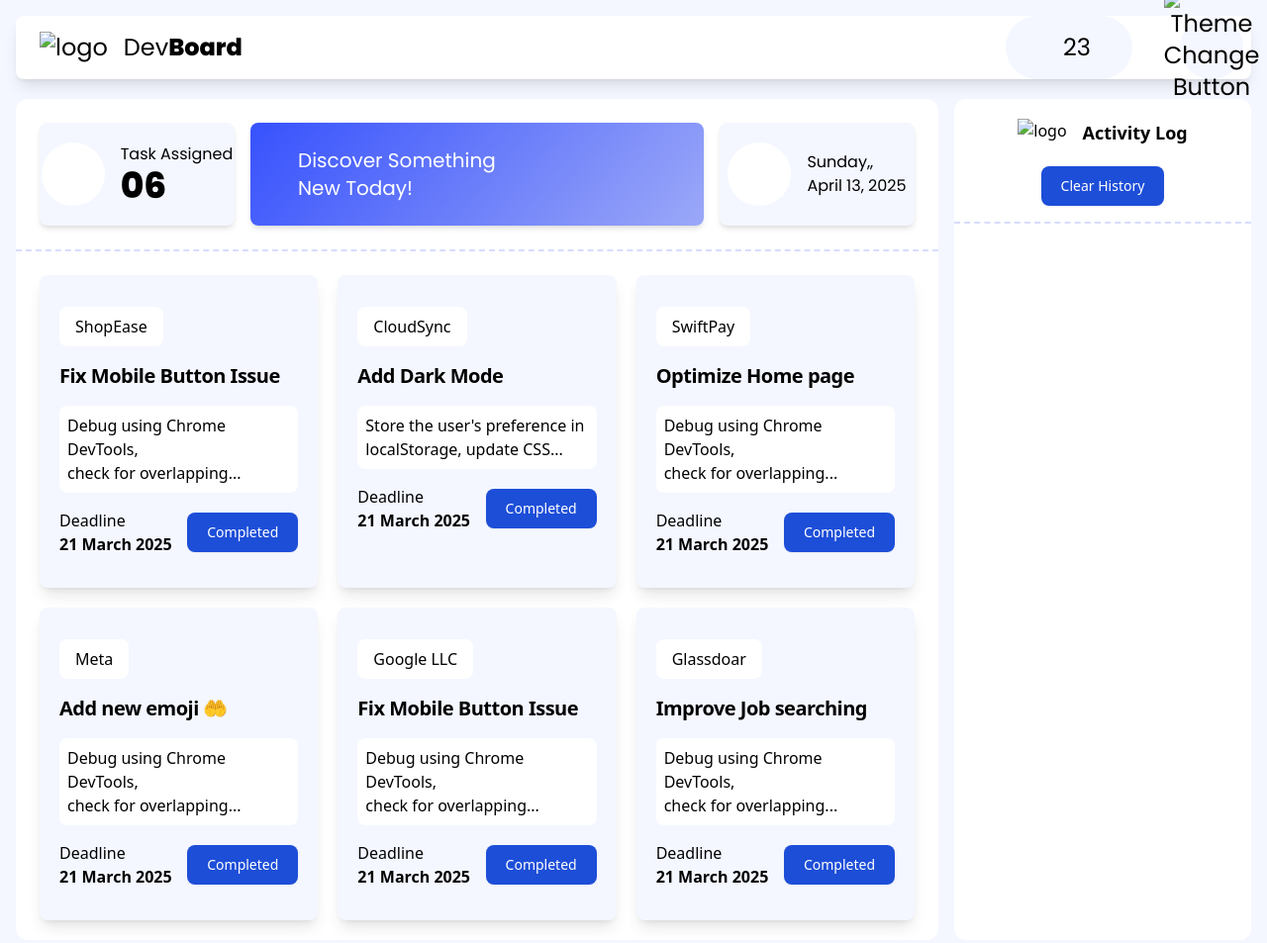
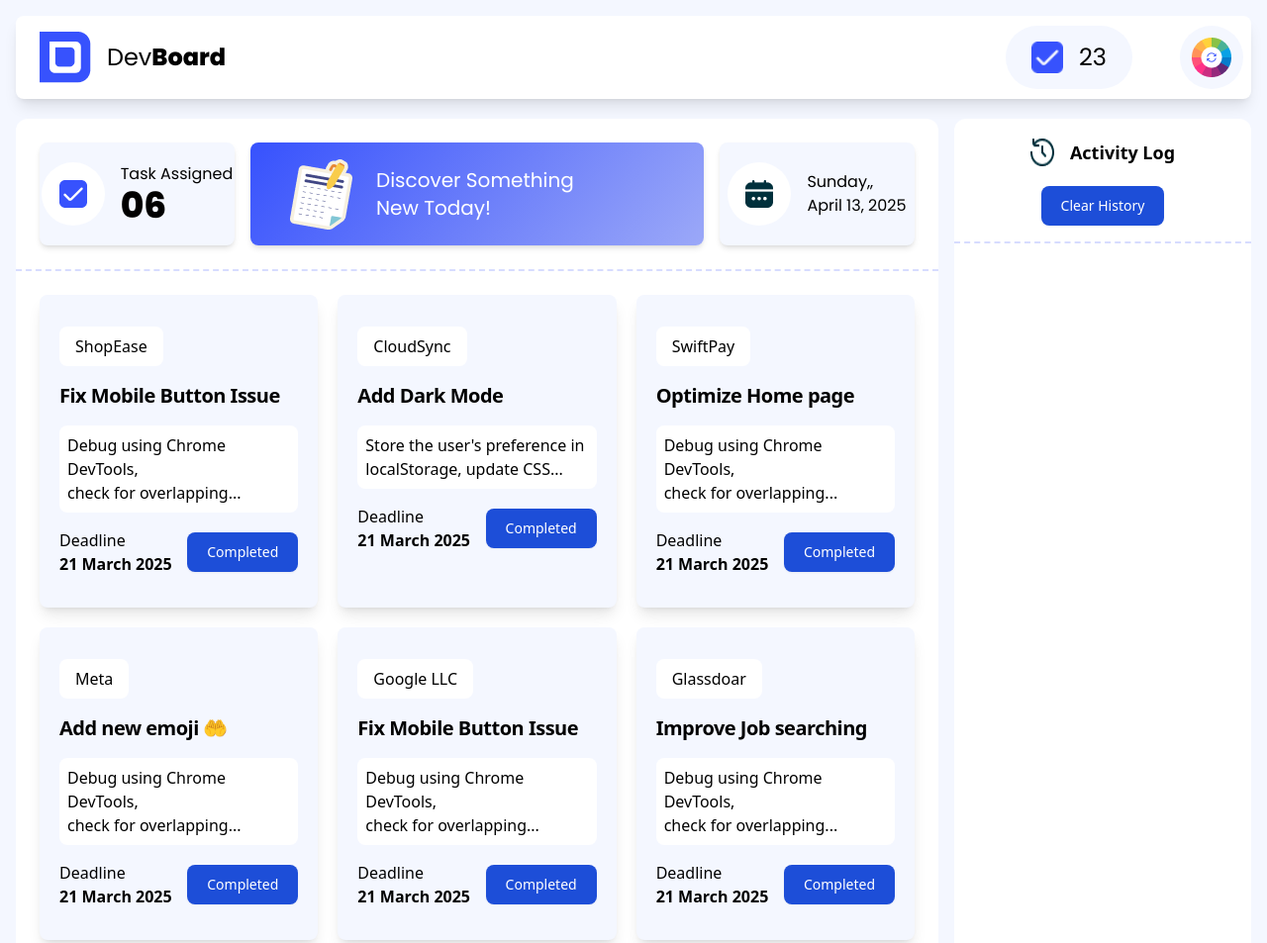
Before and after one commit to jahidshuvo1/My-assignment-5, a plain HTML site: page index.html in a window 1280 px wide. Shown: the top 953 px of the page at 99% size. Drawn offline with nearby package versions, Linux system fonts and the light colour scheme.

Commit message:
assignment 5 done

```diff
--- a/index.html
+++ b/index.html
@@ -17,17 +17,17 @@
         <nav>
             <div class="flex justify-between px-2  text-2xl bg-[#FFFFFF] mt-4 rounded-lg shadow-lg poppins-regular">
                 <div class="flex p-4 items-center space-x-2 text-center">
-                    <img src="A5-Dev-Board/assets/logo.png" alt="logo">
+                    <img src="assets/logo.png" alt="logo">
                     <h1>Dev<span class="font-extrabold">Board</span></h1>
                 </div>
                 <div class="flex items-center space-x-6">
                     <div class="flex space-x-2 items-center justify-center w-32 h-16  bg-[#F4F7FF] rounded-full">
-                         <img class="h-8" src="A5-Dev-Board/assets/checkbox.png" alt="">
+                         <img class="h-8" src="assets/checkbox.png" alt="">
                          <h2 id="date-update">23</h2>
                     </div>
                     <button id="theme" class="w-16 h-16 bg-[#F4F7FF] flex justify-center items-center rounded-full">
                         <a href="#" class="theme-change">
-                            <img src="A5-Dev-Board/assets/theme-btn.png" alt="Theme Change Button">
+                            <img src="assets/theme-btn.png" alt="Theme Change Button">
                         </a>
                     </button>
                 </div>
@@ -42,7 +42,7 @@
 
             <div class="bg-[#F4F7FF] flex justify-center items-center space-x-2 mt-6 ml-6 rounded-lg shadow-md">
                 <div class=" w-16 h-16 rounded-full bg-[#FFFFFF] flex justify-center items-center">
-                    <img src="A5-Dev-Board/assets/checkbox.png" alt="">
+                    <img src="assets/checkbox.png" alt="">
                 </div>
                  <div>
                     <h2>Task Assigned</h2>
@@ -52,7 +52,7 @@
 
             <div class="change-color col-span-2 flex  items-center px-8 mt-6 space-x-2  rounded-lg shadow-md">
                 <div class="border-dashed border-black ">
-                    <img src="A5-Dev-Board/assets/board.png" alt="">
+                    <img src="assets/board.png" alt="">
                 </div>
                 <h2 id="questions-page" class="text-xl text-[#FFFFFF]">
                     Discover Something<br>
@@ -62,7 +62,7 @@
 
             <div class="bg-[#F4F7FF] flex justify-center items-center space-x-2 mt-6 mr-6 rounded-lg shadow-md">
                 <div class=" w-16 h-16 rounded-full bg-[#FFFFFF] flex justify-center items-center">
-                    <img src="A5-Dev-Board/assets/calender.png" alt="">
+                    <img src="assets/calender.png" alt="">
                 </div>
                 <div>
                     <h2 id="present-day">Wed ,</h2>
@@ -235,7 +235,7 @@
   <!-- Delete Card History-->
     <section class="w-full h-full bg-[#FFFFFF] rounded-xl">
         <div class="flex justify-center mt-5 space-x-2">
-            <img src="A5-Dev-Board/assets/activity.png" alt="logo">
+            <img src="assets/activity.png" alt="logo">
             <h2 class="text-lg font-semibold">Activity Log </h2>
         </div>
 
```
Also changed, not shown: assets/activity.png (added), assets/board.png (added), assets/calender.png (added), assets/checkbox.png (added), assets/logo.png (added), assets/theme-btn.png (added), preview.jpeg (added), 1 other file.
